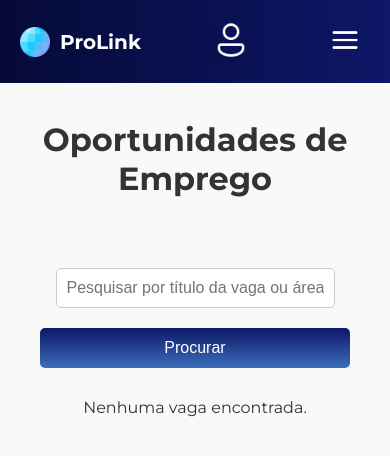
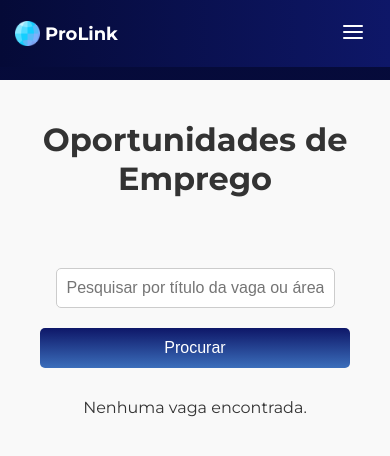
Before and after one commit to MuriloP9/Projeto-Networking, a PHP site: page /Projeto-Networking/paginaEmprego.php in a window 390 px wide. Shown: the top 456 px of the page. Run offline with PHP 8.4, Linux system fonts and the light colour scheme; data that the repository does not hold is empty; some libraries are stand-ins or nearby versions.

Commit message:
Oportunidades de trabalho Responsiva!

```diff
--- a/src/php/paginaEmprego.php
+++ b/src/php/paginaEmprego.php
@@ -335,7 +335,7 @@ if (isset($_SESSION['id_usuario'])) {
             display: flex;
             justify-content: center;
             align-items: center;
-            z-index: 1000;
+            z-index: 2000;
             visibility: hidden;
             opacity: 0;
             transition: visibility 0s linear 0.25s, opacity 0.25s 0s;
@@ -505,9 +505,120 @@ if (isset($_SESSION['id_usuario'])) {
             border-radius: 15px;
         }
 
+        /* Estilos para menu responsivo */
+        .menu-toggle {
+            display: none;
+            cursor: pointer;
+            padding: 10px;
+            background: transparent;
+            border: none;
+            z-index: 1100;
+        }
+
+        .menu-icon {
+            width: 24px;
+            height: 24px;
+            transition: transform 0.3s ease, opacity 0.3s ease;
+        }
+
+        /* Estilo modificado para o botão de fechar */
+       .menu-close-item {
+        display: none; /* Inicialmente oculto */
+        position: fixed;
+        top: 20px;
+        right: 20px;
+        padding: 10px;
+        background-color: rgba(14, 23, 104, 0.8);
+        border-radius: 50%;
+        width: 40px;
+        height: 40px;
+        justify-content: center;
+        align-items: center;
+        cursor: pointer;
+        z-index: 1500;
+        box-shadow: 0 2px 10px rgba(0, 0, 0, 0.2);
+    }
+        .menu-close-item .menu-icon {
+            width: 24px;
+            height: 24px;
+            transform: rotate(45deg); /* Rotacionar para formar um X */
+        }
+
         /* Media Queries */
+        @media (max-width: 991px) {
+            .navbar {
+                padding: 15px 20px;
+            }
+
+            .logo {
+                font-size: 20px;
+            }
+
+            .logo-icon {
+                width: 30px;
+                height: 30px;
+            }
+
+            .menu-toggle {
+                display: block;
+            }
+
+            .menu {
+                display: none;
+                flex-direction: column;
+                position: fixed;
+                top: 0;
+                left: 0;
+                width: 100%;
+                height: 100vh;
+                background-color: #0e1768;
+                padding: 60px 20px 20px;
+                z-index: 1000;
+                justify-content: flex-start;
+                overflow-y: auto;
+            }
+
+            .menu.active {
+                display: flex;
+            }
+
+            .menu li {
+                width: 100%;
+                margin: 10px 0;
+            }
+
+            .menu li a {
+                width: 100%;
+                text-align: center;
+                padding: 12px;
+            }
+
+            .search-container {
+                flex-direction: column;
+                align-items: stretch;
+            }
+
+            .search-bar,
+            .search-btn {
+                width: 100%;
+                margin-bottom: 10px;
+                border-radius: 5px;
+            }
+
+            .job-listings {
+                grid-template-columns: 1fr;
+            }
+
+            .contact-container {
+                flex-direction: column;
+            }
+
+            .profile-icon {
+                display: none;
+            }
+        }
+
         @media (max-width: 768px) {
-
             .job-listings,
             .saved-jobs-list {
                 grid-template-columns: 1fr;
@@ -527,7 +638,51 @@ if (isset($_SESSION['id_usuario'])) {
             .contact-container {
                 flex-direction: column;
             }
+
+            .navbar {
+                padding: 10px 15px;
+            }
+
+            .logo {
+                font-size: 18px;
+            }
+
+            .logo-icon {
+                width: 25px;
+                height: 25px;
+                margin-right: 5px;
+            }
+
+            .map-container iframe {
+                width: 100%;
+                height: 250px;
+            }
+
+            .profile-icon {
+                display: none;
+            }
         }
+
+        /* Efeito de fade-in nos botões do menu */
+        @keyframes fadeIn {
+            from {
+                opacity: 0;
+                transform: translateY(-10px);
+            }
+            to {
+                opacity: 1;
+                transform: translateY(0);
+            }
+        }
+
+        .menu.active li {
+            animation: fadeIn 0.5s ease forwards;
+        }
+
+        .menu.active li:nth-child(1) { animation-delay: 0.1s; }
+        .menu.active li:nth-child(2) { animation-delay: 0.2s; }
+        .menu.active li:nth-child(3) { animation-delay: 0.3s; }
+        .menu.active li:nth-child(4) { animation-delay: 0.4s; }
     </style>
 </head>
 
@@ -538,7 +693,7 @@ if (isset($_SESSION['id_usuario'])) {
                 <img src="../assets/img/globo-mundial.png" alt="Logo" class="logo-icon">
                 <div class="logo">ProLink</div>
             </div>
-            <ul class="menu">
+            <ul class="menu" id="menu">
                 <li><a href="../php/index.php">Home</a></li>
                 <li><a href="../php/pagina_webinar.php">Webinars</a></li>
                 <li><a href="#contato">Contato</a></li>
@@ -547,10 +702,15 @@ if (isset($_SESSION['id_usuario'])) {
                 <?php endif; ?>
             </ul>
             <div class="profile">
-                <a href="../php/perfil.php"><img src="../assets/img/user-48.png" alt="Profile" class="profile-icon"></a>
+                <a href="../php/perfil.php"><img src="../assets/img/user-48.png" alt="Perfil" class="profile-icon"></a>
             </div>
         </nav>
     </header>
+
+    <div id="close-menu" class="menu-close-item">
+        <img src="../assets/img/icons8-menu-48.png" alt="Fechar" class="menu-icon">
+    </div>
+
 
     <?php if (isset($_SESSION['id_usuario'])): ?>
     <!-- Seção de vagas salvas/candidatadas -->
@@ -725,8 +885,7 @@ if (isset($_SESSION['id_usuario'])) {
                 });
             });
 
-            // Como não temos o arquivo buscar_vaga.php ainda, vamos adicionar um código temporário
-            // para demonstrar a funcionalidade sem necessidade do AJAX inicialmente
+
             $('.more-info-btn').on('click', function() {
                 const vagaId = $(this).data('vaga-id');
                 const card = $(this).closest('.job-card');
@@ -827,8 +986,8 @@ if (isset($_SESSION['id_usuario'])) {
         alert('Erro ao processar candidatura. Verifique sua conexão e tente novamente.');
         $('#confirm-yes').prop('disabled', false);
     }
+    });
 });
-            });
 
             // Função para mostrar mensagem toast
             function showToast(message) {
```
